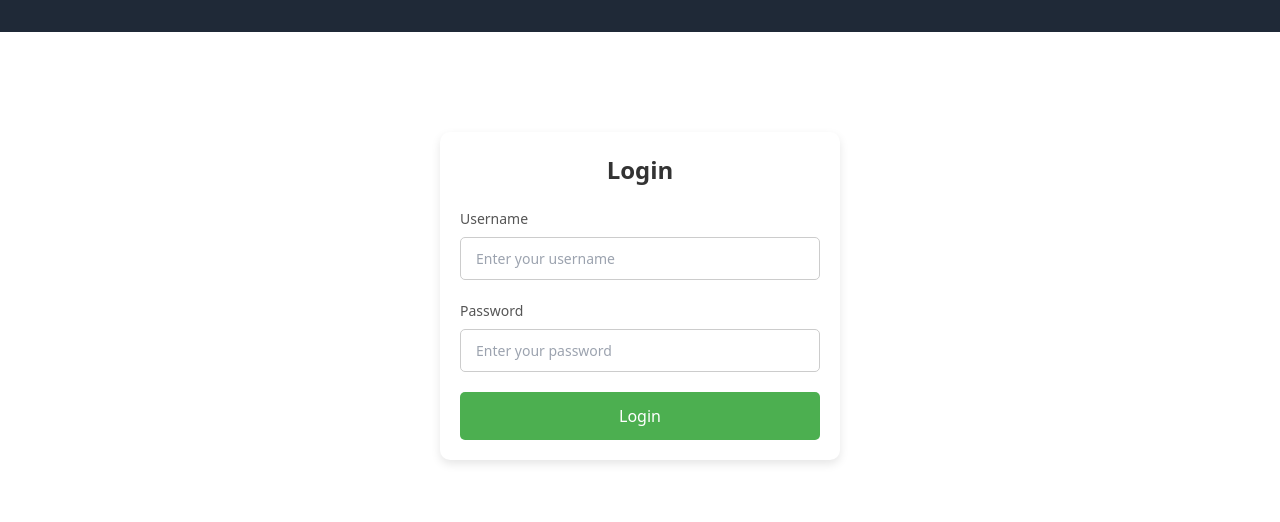
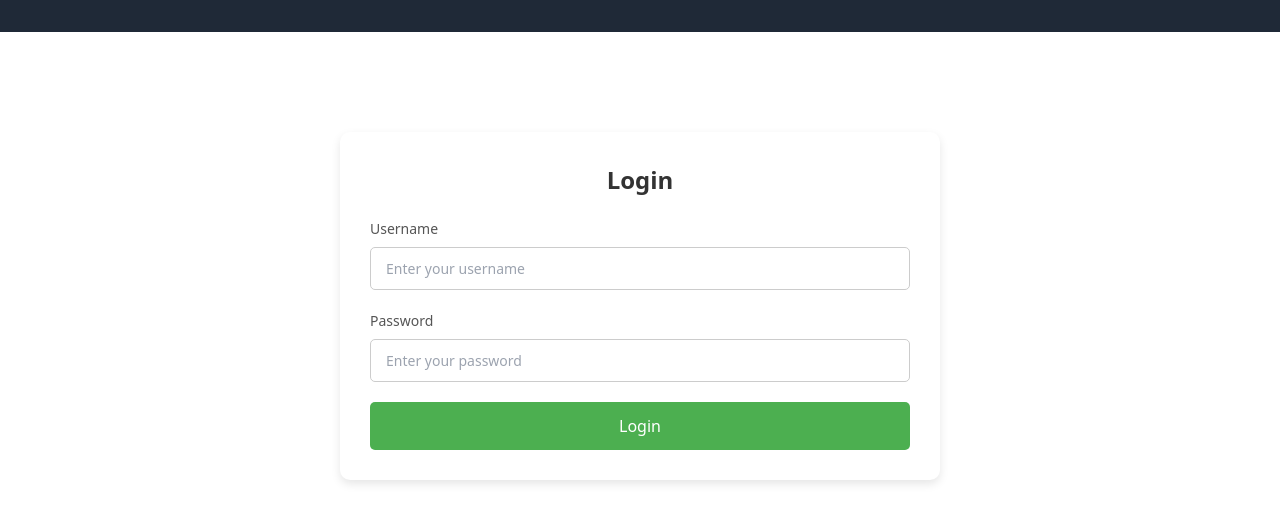
Before and after one commit to ruchspatil/VueCart, a Nuxt app: page /login in a window 1280 px wide. Shown: the top 522 px of the page. Built offline with nearby package versions, Linux system fonts and the light colour scheme.

Commit message:
Update login.vue

```diff
--- a/pages/login.vue
+++ b/pages/login.vue
@@ -26,9 +26,9 @@ export default {
 <style scoped>
 /* Container Styling */
 .login-container {
-  max-width: 400px;
+  max-width: 600px;
   margin: 100px auto;
-  padding: 20px;
+  padding: 30px;
   text-align: center;
   background: #ffffff;
   border-radius: 10px;
```
